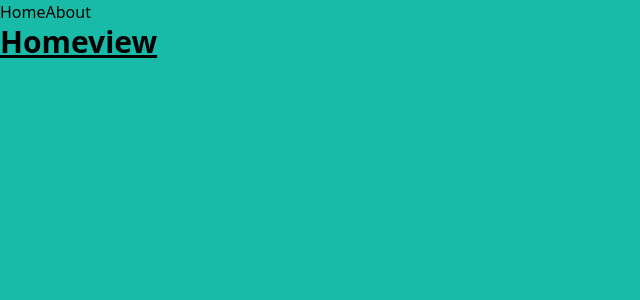
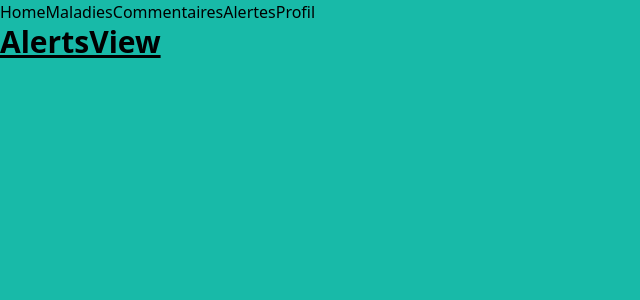
Before and after one commit to Bvanoo/holicow, a Vue app: page /alertes in a window 1280 px wide. Before the commit this address led to /. Shown: the top 300 px of the page, without its empty margins (0-640 px from the left). Built offline with nearby package versions, Linux system fonts and the light colour scheme; the HTML template or start-up script is replaced by a standard one.

Commit message:
add all routes for the project implement the navbar

```diff
--- a/src/components/NavBar.vue
+++ b/src/components/NavBar.vue
@@ -3,5 +3,8 @@
 
 <template>
     <router-link to="/">Home</router-link>
-    <router-link to="/about">About</router-link>
+    <router-link to="/maladies">Maladies</router-link>
+    <router-link to="/commentaires">Commentaires</router-link>
+    <router-link to="/alertes">Alertes</router-link>
+    <router-link to="/profil">Profil</router-link>
 </template>
--- a/src/router/index.ts
+++ b/src/router/index.ts
@@ -1,5 +1,8 @@
-import AboutView from '@/views/AboutView.vue'
+import AlertsView from '@/views/AlertsView.vue'
+import CommentsView from '@/views/CommentsView.vue'
+import DiseasesView from '@/views/DiseasesView.vue'
 import HomeView from '@/views/HomeView.vue'
+import ProfilView from '@/views/ProfilView.vue'
 import { createRouter, createWebHistory } from 'vue-router'
 
 const router = createRouter({
@@ -11,9 +14,24 @@ const router = createRouter({
       component: HomeView,
     },
     {
-      name: 'about',
-      path: '/about',
-      component: AboutView,
+      name: 'maladies',
+      path: '/maladies',
+      component: DiseasesView,
+    },
+    {
+      name: 'commentaires',
+      path: '/commentaires',
+      component: CommentsView,
+    },
+    {
+      name: 'Alertes',
+      path: '/alertes',
+      component: AlertsView,
+    },
+    {
+      name: 'Profil',
+      path: '/profil',
+      component: ProfilView,
     },
     //Capture de toutes les routes non définies
     {
--- a/src/views/AboutView.vue
+++ /dev/null
@@ -1,6 +0,0 @@
-<script lang="ts" setup>
-</script>
-
-<template>
-    <div class="text-3xl font-bold underline">AboutView</div>
-</template>
--- /dev/null
+++ b/src/views/AlertsView.vue
@@ -0,0 +1,6 @@
+<script lang="ts" setup>
+</script>
+
+<template>
+    <div class="text-3xl font-bold underline">AlertsView</div>
+</template>
--- /dev/null
+++ b/src/views/CommentsView.vue
@@ -0,0 +1,6 @@
+<script lang="ts" setup>
+</script>
+
+<template>
+    <div class="text-3xl font-bold underline">CommentsView</div>
+</template>
--- /dev/null
+++ b/src/views/DiseasesView.vue
@@ -0,0 +1,6 @@
+<script lang="ts" setup>
+</script>
+
+<template>
+    <div class="text-3xl font-bold underline">DiseasesView</div>
+</template>
--- /dev/null
+++ b/src/views/ProfilView.vue
@@ -0,0 +1,6 @@
+<script lang="ts" setup>
+</script>
+
+<template>
+    <div class="text-3xl font-bold underline">ProfilView</div>
+</template>
```
